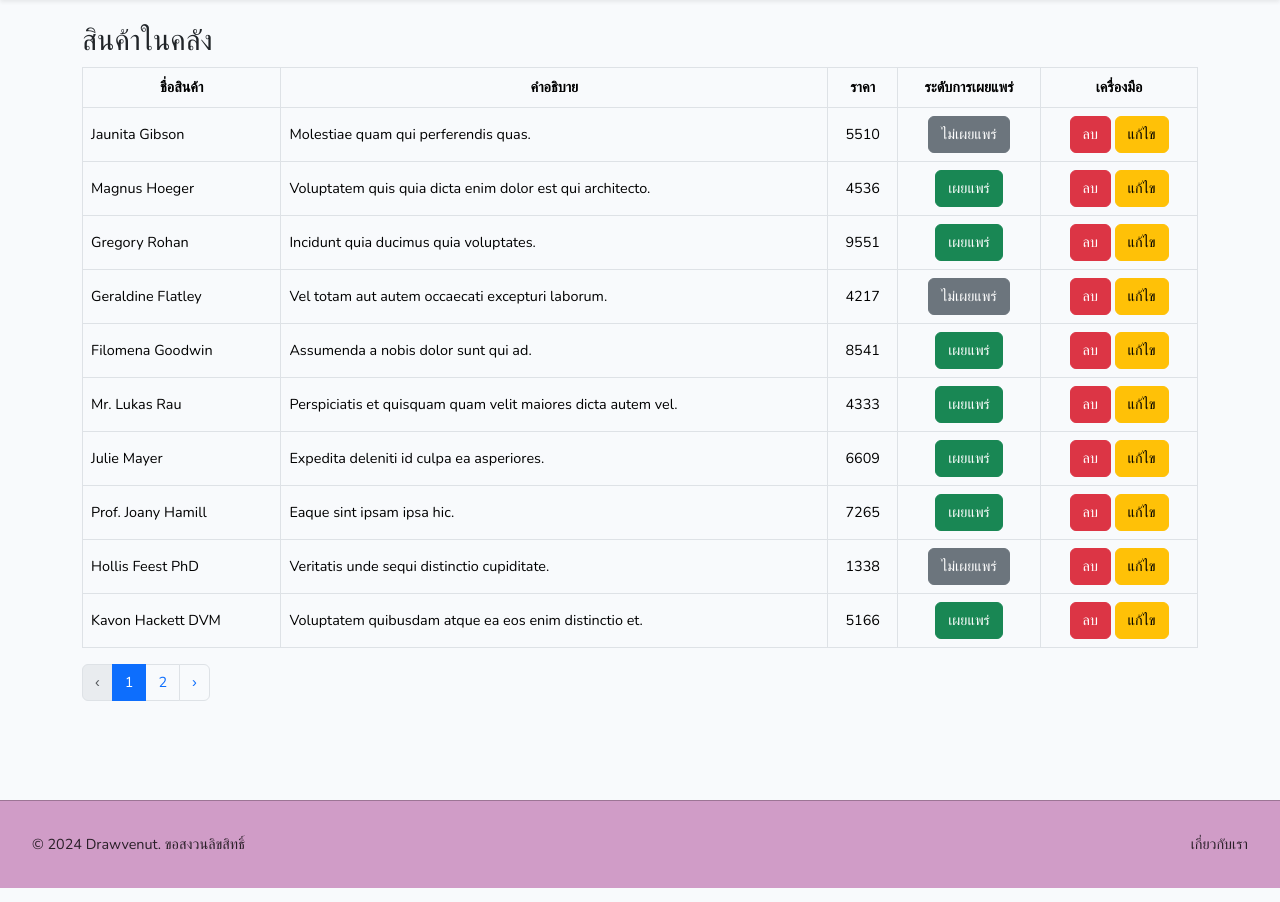
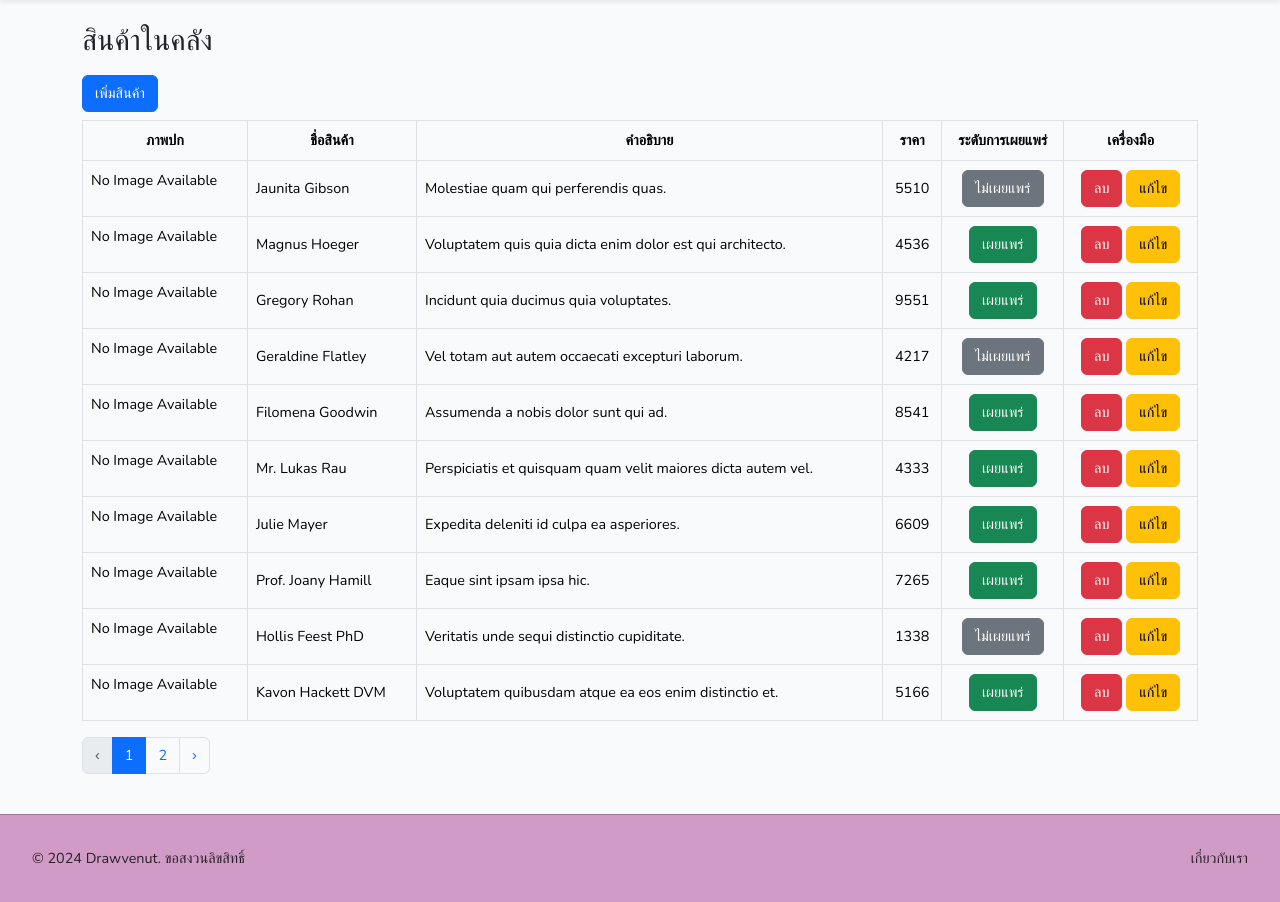
Before and after one commit to Canpea55/drawvenut, a Laravel app: page /admin/product/list in a window 1280 px wide. Shown: the part 74-976 px from the top of the page. Run offline with Laravel 12, Linux system fonts and the light colour scheme; a user stored in the database is signed in; data comes from the database, SQL or seed files in the repository; style sheets or scripts are compiled from the project's sources.

Commit message:
feat(product): add and show image

```diff
--- a/app/Http/Controllers/AdminController.php
+++ b/app/Http/Controllers/AdminController.php
@@ -26,7 +26,7 @@ class AdminController extends Controller
             [
                 'name'=>'required',
                 'price'=>'required',
-                'images.*' => 'image|mimes:jpg,jpeg,png|max:2048',
+                'image' => 'nullable|image|mimes:jpg,jpeg,png|max:2048', // Only allow images
             ],
             [
                 'name.required'=>'กรุณาป้อนชื่อสินค้าก่อน',
@@ -34,11 +34,10 @@ class AdminController extends Controller
             ]
         );
 
-        $imagePaths = [];
-        if ($request->hasFile('images')) {
-            foreach ($request->file('images') as $image) {
-                $imagePaths[] = $image->store('products', 'public');
-            }
+        // Handle file upload
+        $imagePath = null;
+        if ($request->hasFile('image')) {
+            $imagePath = $request->file('image')->store('products', 'public'); // Store in storage/app/public/products
         }
 
         // Create product
@@ -46,13 +45,13 @@ class AdminController extends Controller
             'name'=>$request->name,
             'price'=>$request->price,
             'description'=> $request->description,
-            'images' => json_encode($imagePaths),
+            'image' => $imagePath, // Save the path
             'isBuyable' => $request->has('isBuyable'),
             'isDownloadable'=> $request->has('isDownloadable'),
             'isPublish' => $request->has('isPublish'),
         ]);
 
-        return redirect(route('productForm'));
+        return redirect(route('productCreate'));
     }
 
     function productUpdate(Request $request, $id)
--- a/app/Models/Product.php
+++ b/app/Models/Product.php
@@ -16,19 +16,7 @@ class Product extends Model
         'description',
         'isBuyable',
         'isDownloadable',
-        'isPublish'
+        'isPublish',
+        'image'
     ];
-
-    /**
-     * Get the indexable data array for the model.
-     *
-     * @return array<string, mixed>
-     */
-    public function toSearchableArray(): array
-    {
-        return array_merge($this->toArray(), [
-            'id' => (string) $this->id,
-            'created_at' => $this->created_at->timestamp,
-        ]);
-    }
 }
--- a/resources/views/admin/list.blade.php
+++ b/resources/views/admin/list.blade.php
@@ -5,20 +5,30 @@
 @section('content')
     <h2>สินค้าในคลัง</h2>
 
+    <a class="btn btn-primary my-2" href="{{route("productCreate")}}">เพิ่มสินค้า</a>
+
     @if (count($products) > 0)
         <table class="table table-bordered align-middle">
             <thead class="text-center">
                 <tr>
+                    <th scope="col">ภาพปก</th>
                     <th scope="col">ชื่อสินค้า</th>
                     <th scope="col">คำอธิบาย</th>
                     <th scope="col">ราคา</th>
                     <th scope="col">ระดับการเผยแพร่</th>
                     <th scope="col">เครื่องมือ</th>
-                </tr>
+                </th>
             </thead>
             <tbody>
                 @foreach ($products as $item)
                     <tr>
+                        <td>
+                            @if ($item->image)
+                                <img src="{{ Storage::url($item->image) }}" alt="Product Image" width="150">
+                            @else
+                                <p>No Image Available</p>
+                            @endif
+                        </td>
                         <td>{{ $item->name }}</td>
                         <td>{{ Str::limit($item->description, 64) }}</td>
                         <td class="text-center">{{ $item->price }}</td>
```
Also changed, not shown: resources/views/admin/create.blade.php (+2 -8 lines), database/migrations/2024_10_10_095544_create_products_table.php.
